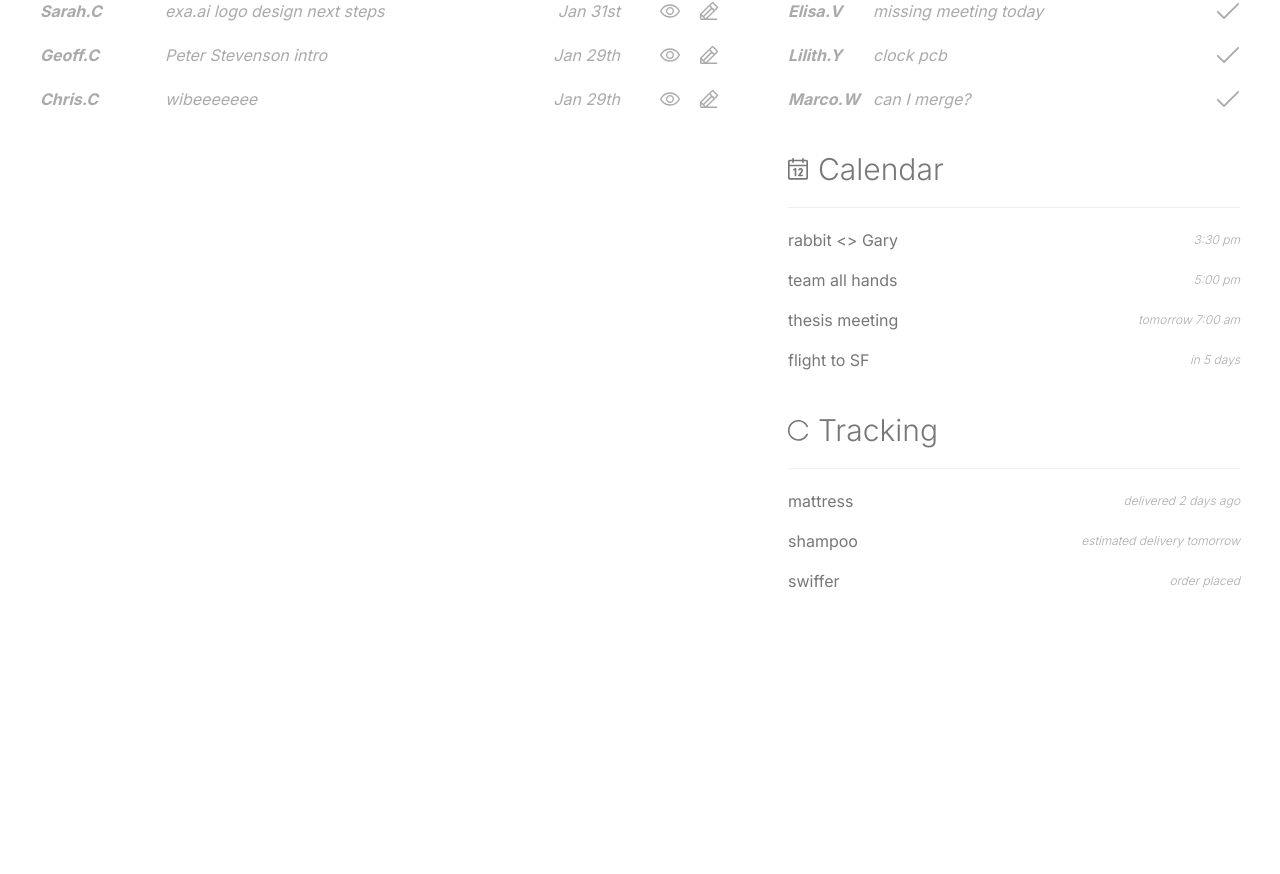
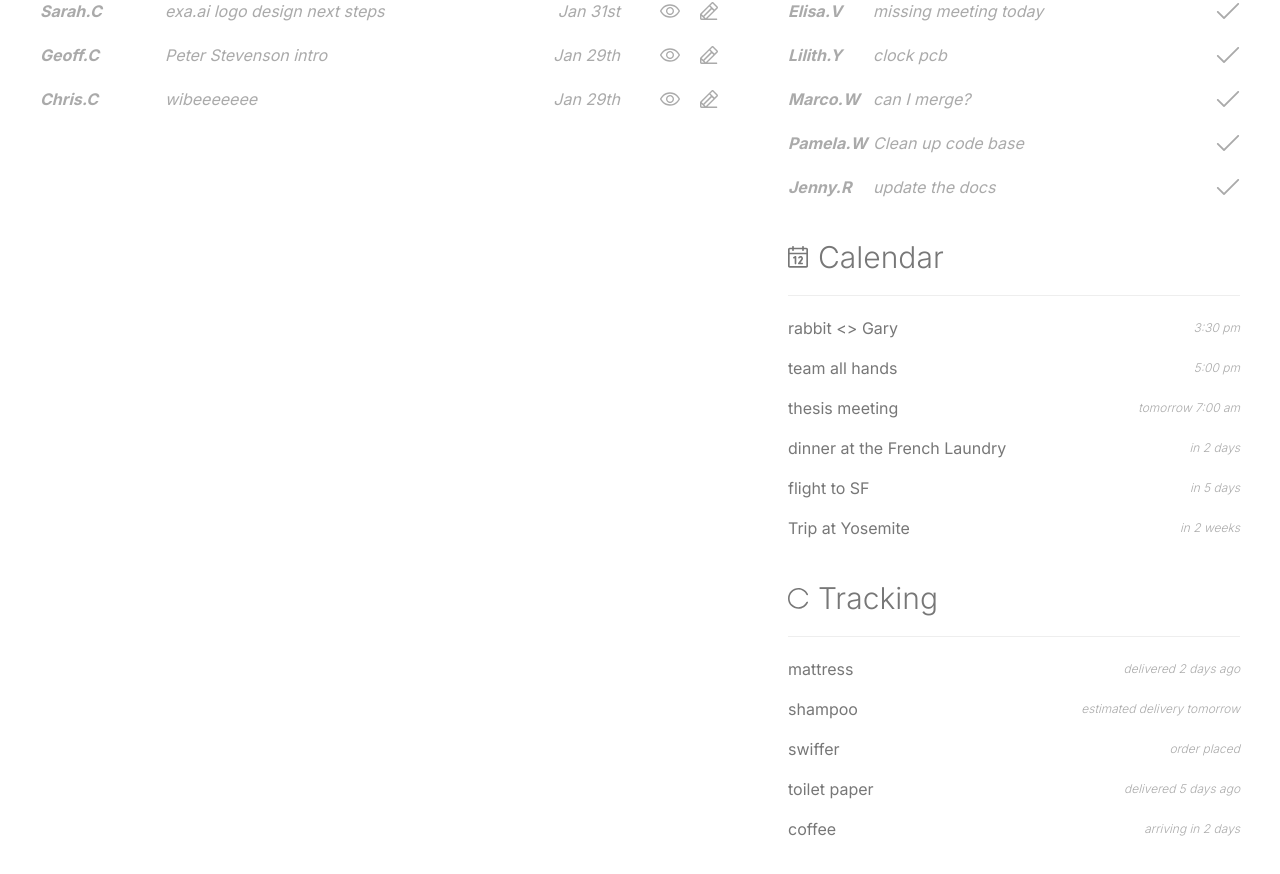
Before and after one commit to marcowang01/envelope-demo, a Next.js app: page / in a window 1280 px wide. Shown: the part 280-1154 px from the top of the page. Before the commit the page ends 963 px from the top, so only its background shows below. Built offline with nearby package versions, Linux system fonts and the light colour scheme.

Commit message:
add data entries

```diff
--- a/src/data/emails.ts
+++ b/src/data/emails.ts
@@ -72,6 +72,22 @@ export const todos = [
     completed: false,
     active: true,
   },
+  {
+    id: uuidv4(),
+    sender: "Pamela.W",
+    title: "Clean up code base",
+    date: "2024-01-29T15:00:00.000Z",
+    completed: false,
+    active: true,
+  },
+  {
+    id: uuidv4(),
+    sender: "Jenny.R",
+    title: "update the docs",
+    date: "2024-01-29T15:00:00.000Z",
+    completed: false,
+    active: true,
+  },
 ];
 
 export const calendarEvents = [
@@ -101,10 +117,26 @@ export const calendarEvents = [
   },
   {
     id: uuidv4(),
+    sender: "OpenTable",
+    event: "dinner at the French Laundry",
+    label: "in 2 days",
+    date: "2024-02-04T15:00:00.000Z", // In 2 days from the assumed date
+    active: true,
+  },
+  {
+    id: uuidv4(),
     sender: "United.A",
     event: "flight to SF",
     label: "in 5 days",
     date: "2024-02-07T15:00:00.000Z", // In 5 days from the assumed date
+    active: true,
+  },
+  {
+    id: uuidv4(),
+    sender: "AirBnb",
+    event: "Trip at Yosemite",
+    label: "in 2 weeks",
+    date: "2024-02-16T15:00:00.000Z", // In 2 weeks from the assumed date
     active: true,
   },
 ];
@@ -131,4 +163,18 @@ export const trackingItems = [
     date: "2024-02-01T15:00:00.000Z", // Assuming order placed today
     active: true,
   },
+  {
+    id: uuidv4(),
+    item: "toilet paper",
+    status: "delivered 5 days ago",
+    date: "2024-01-28T15:00:00.000Z", // 5 days ago from the current date
+    active: true,
+  },
+  {
+    id: uuidv4(),
+    item: "coffee",
+    status: "arriving in 2 days",
+    date: "2024-02-01T15:00:00.000Z", // Assuming order placed today
+    active: true,
+  },
 ];
```
